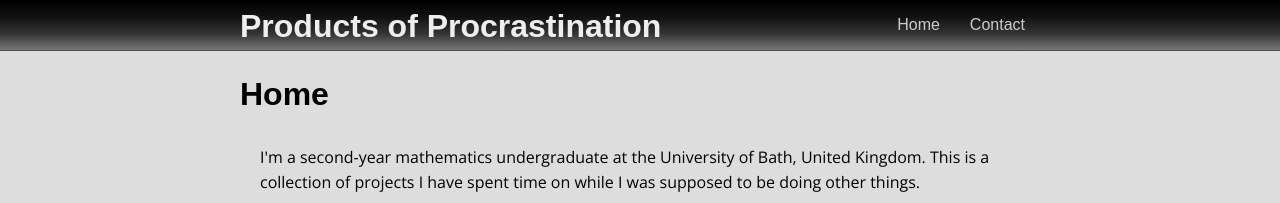
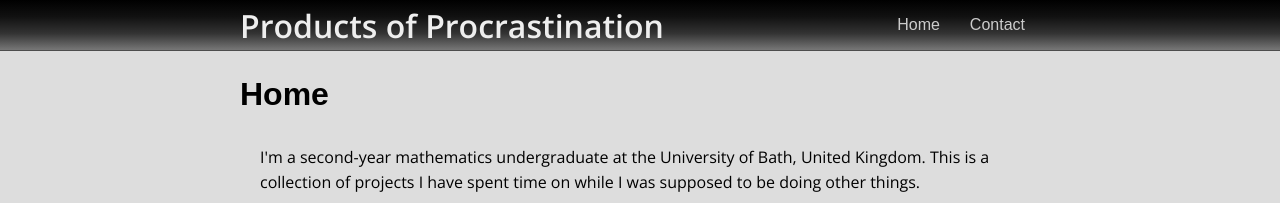
Before and after one commit to owenjonesuob/owenjonesuob.github.io, a Jekyll site: the page built from index.html, in a window 1280 px wide. Shown: the top 203 px of the page. Built offline with Jekyll 4.4.1, drawn with Linux system fonts in a browser that asks for light colours; some web fonts are replaced.

Commit message:
fix navbar change sblu

```diff
--- a/_includes/header.html
+++ b/_includes/header.html
@@ -1,8 +1,7 @@
 <div id="navmenu">
-    <div class="container">
-        <header>
-            <h1><a href="{{ "/" | prepend: site.baseurl }}">{{ site.title }}</a></h1>
-        </header>
+    <div id="navbox">
+
+        <header><a href="{{ "/" | prepend: site.baseurl }}">{{ site.title }}</a></header>
 
 		<nav>
 			<ul>
--- a/_sass/general/_base.scss
+++ b/_sass/general/_base.scss
@@ -7,3 +7,4 @@
 $heading-font: 'Muli', sans-serif;
 $heading-font-color: #000000;
 $lblu: #49E3FF;
+$sblu: #00BBFF;
--- a/_sass/general/_layout.scss
+++ b/_sass/general/_layout.scss
@@ -19,14 +19,6 @@
 
 h1 {
 	font-size: 2em;
-	a, a:visited {
-		text-decoration: none;
-		color: #EEE;
-	}
-    a:hover {
-        text-decoration: none;
-        color: $lblu;
-    }
 }
 
 h2 {
@@ -56,19 +48,30 @@
 	border-bottom: 1px solid lighten(#000000, 30%);
     z-index: 2;
 
+    #navbox {
+        max-width: $content-width;
+        height: 100%;
+        margin: 0 auto;
+
         header {
-        margin-top: 3px;
+            color: #FFF;
+            font-weight: 600;
+            font-size: 2em;
+            height: 100%;
             text-align: left;
-        height: 5vh;
-        display: flex;
             float: left;
-        justify-content: left;
-        align-items: center;
+            a, a:visited {
+            text-decoration: none;
+            color: #EEE;
+            }
+            a:hover {
+                text-decoration: none;
+                color: $lblu;
+            }
         }
 
         nav {
             float: right;
-		max-width: 800px;
             margin: 0 auto;
             ul {
                 margin: 0;
@@ -97,6 +100,7 @@
             }
         }
     }
+}
 
 .container {
 	max-width: $content-width;
@@ -105,8 +109,6 @@
     display: block;
     overflow: hidden;
 }
-
-
 
 .banner {
     width: 100%;
@@ -185,7 +187,7 @@
 					text-decoration: none;
                     font-weight: bold;
                     color: #FFF;
-                    box-shadow: 0px 0px 15px $lblu;
+                    box-shadow: 0px 0px 15px $sblu;
                 }
             }
         }
@@ -231,7 +233,7 @@
 		text-decoration: none;
         font-weight: bold;
 		color: #FFF;
-        box-shadow: 0px 0px 15px $lblu;
+        box-shadow: 0px 0px 15px $sblu;
 	}
 
     &:hover .flphoto, &:active .flphoto {
@@ -321,7 +323,7 @@
 						text-decoration: none;
                         font-weight: bold;
 						color: #FFF;
-                        box-shadow: 0px 0px 15px $lblu;
+                        box-shadow: 0px 0px 15px $sblu;
 			}
         }
     }
@@ -386,7 +388,7 @@
 		text-decoration: none;
         font-weight: bold;
 		color: #FFF;
-        box-shadow: 0px 0px 15px $lblu;
+        box-shadow: 0px 0px 15px $sblu;
 	}
 
     &:hover .flphoto, &:active .flphoto {
```
Lines whose indentation alone changed are shown as unchanged.
